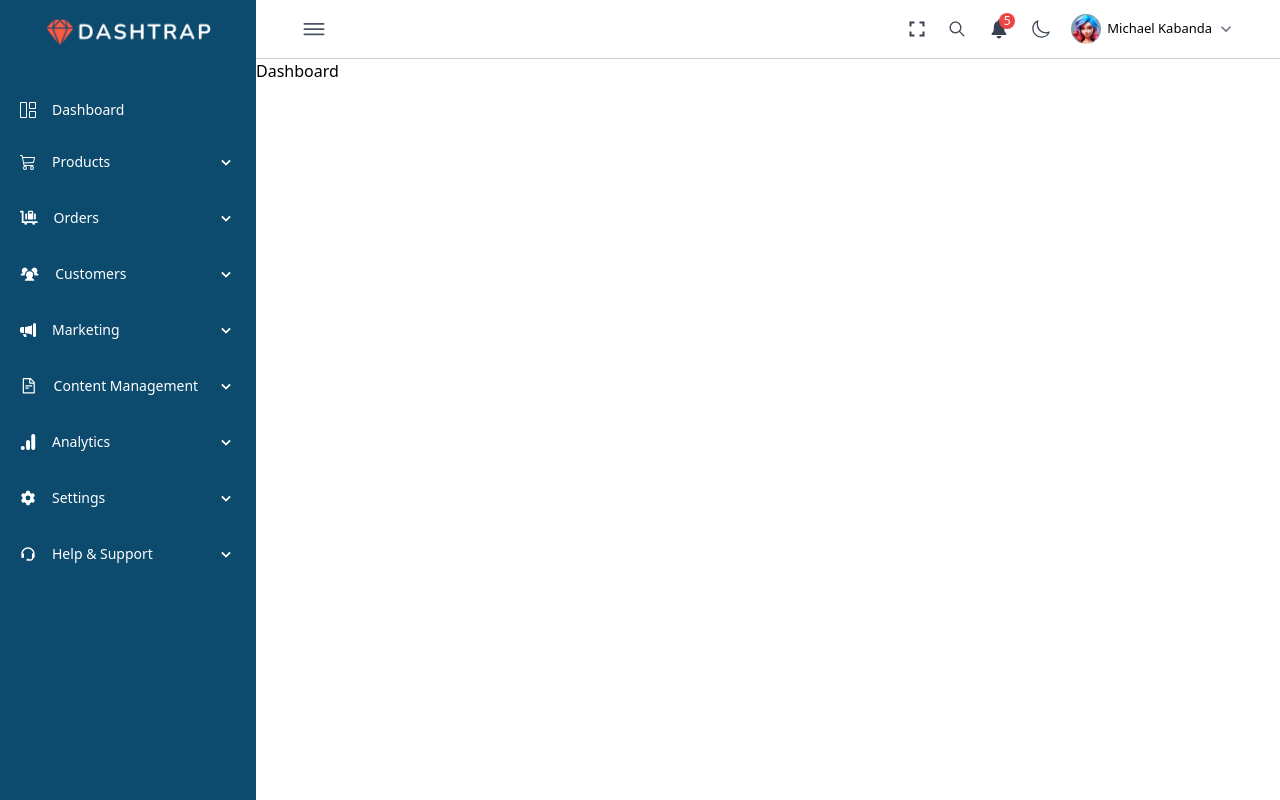
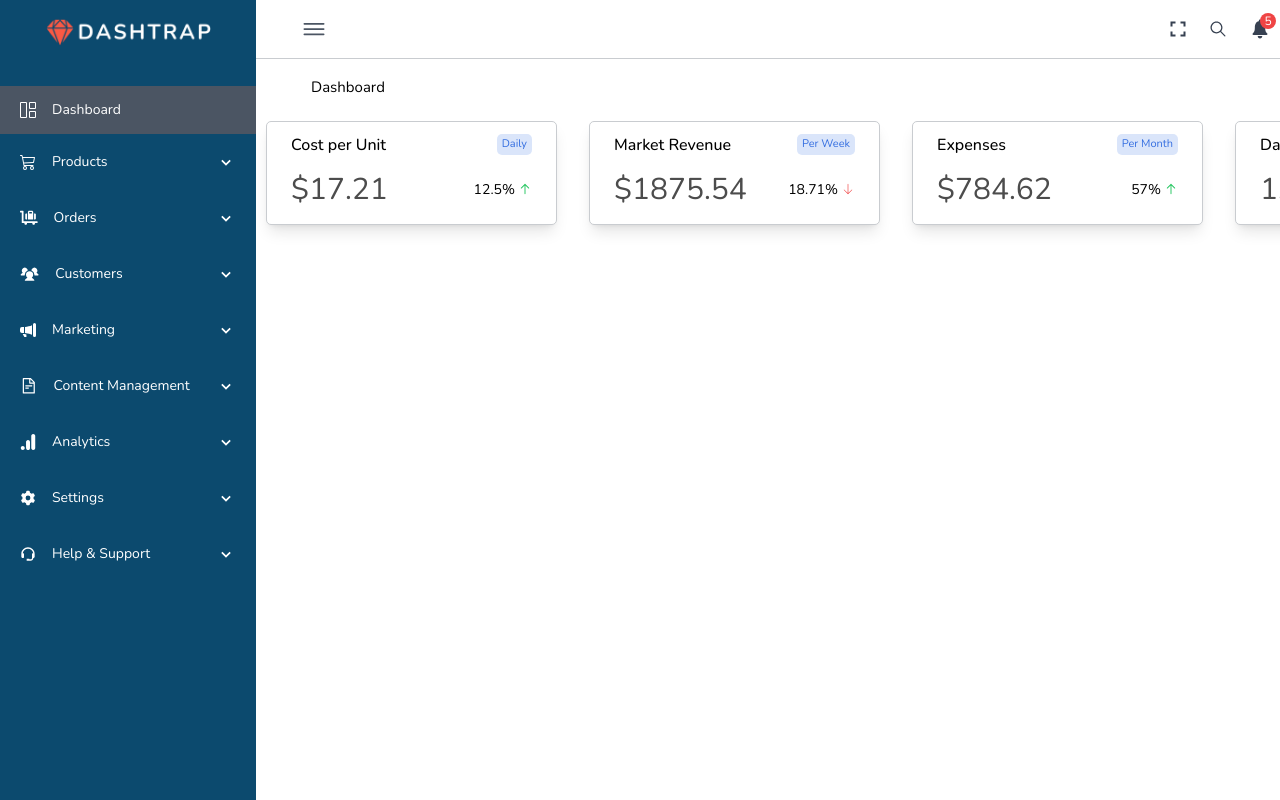
Before and after one commit to Michael-Builds/Customer-Management-System, a Next.js app: page /dashboard in a window 1280 px wide. Built offline with nearby package versions, Linux system fonts and the light colour scheme.

Commit message:
Created the Login and Signup Screen

```diff
--- a/package.json
+++ b/package.json
@@ -14,6 +14,7 @@
     "@mantine/hooks": "^7.8.1",
     "@tabler/icons-react": "^3.2.0",
     "@tanstack/react-table": "^8.16.0",
+    "antd": "^5.16.5",
     "framer-motion": "^11.1.7",
     "next": "14.2.3",
     "react": "^18",
--- a/src/components/Dashboard/index.tsx
+++ b/src/components/Dashboard/index.tsx
@@ -1,7 +1,65 @@
+import styles from "./page.module.css";
+import DashboardCard from "../utils/datacards";
+import { PiArrowDownLight } from "react-icons/pi";
+import { RxArrowUp } from "react-icons/rx";
+import Link from "next/link";
+
 const Dashboard = () => {
+  const data = [
+    {
+      title: "Cost per Unit",
+      value: "$17.21",
+      icon: <RxArrowUp className="text-green-500" />,
+      period: "Daily",
+      rate: "12.5% ",
+      percent: 50,
+    },
+    {
+      title: "Market Revenue",
+      value: "$1875.54",
+      icon: <PiArrowDownLight className="text-red-500" />,
+      period: "Per Week",
+      rate: "18.71%",
+      percent: 50,
+    },
+    {
+      title: "Expenses",
+      value: "$784.62",
+      icon: <RxArrowUp className="text-green-500" />,
+      period: "Per Month",
+      rate: "57% ",
+      percent: 50,
+    },
+    {
+      title: "Daily Visits",
+      value: "1,15,187",
+      icon: <PiArrowDownLight className="text-red-500" />,
+      period: "All Time",
+      rate: "17.8% ",
+      percent: 50,
+    },
+  ];
   return (
-    <div>
-      <p>Dashboard</p>
+    <div className={styles.main}>
+      <div className={styles.header}>
+        <p className={styles.header_text}>Dashboard</p>
+        <div className={styles.breadcrumb}>
+          <Link href="/dashboard">Kemsey</Link>/<p>Dashboard</p>
+        </div>
+      </div>
+      <div className={styles.datacards}>
+        {data.map((item, index) => (
+          <DashboardCard
+            key={index}
+            title={item.title}
+            value={item.value}
+            icon={item.icon}
+            rate={item.rate}
+            period={item.period}
+            percent={item.percent}
+          />
+        ))}
+      </div>
     </div>
   );
 };
--- /dev/null
+++ b/src/components/Dashboard/page.module.css
@@ -0,0 +1,29 @@
+.main {
+  /* width: 100vw; */
+  height: 100vh;
+  padding: 15px 10px;
+}
+
+.datacards {
+  display: flex;
+  justify-content: center;
+  align-items: center;
+  gap: 32px;
+  margin-top: 20px;
+}
+
+.header {
+  display: flex;
+  align-items: center;
+  justify-content: space-between;
+  padding: 2px 45px;
+}
+.breadcrumb {
+  display: flex;
+  align-items: center;
+  gap: 12px;
+  font-size: 15px;
+}
+.header_text {
+  font-size: 15px;
+}
--- a/src/components/Navigation/SideNavigation/index.tsx
+++ b/src/components/Navigation/SideNavigation/index.tsx
@@ -16,6 +16,7 @@ import { PiUsersThreeFill } from "react-icons/pi";
 import { BsFillMegaphoneFill } from "react-icons/bs";
 import { AiOutlineFileText } from "react-icons/ai";
 import { FaQuestion } from "react-icons/fa6";
+import { useRouter } from "next/router";
 
 const NavLink = dynamic(() => import("next/link"));
 
@@ -31,7 +32,7 @@ const routes = [
     href: "#",
     icon: <BsCart3 size="1rem" stroke={`${1.5}`} />,
     children: [
-      { icons: "", label: "Add New Product", href: "#" },
+      { icons: "", label: "Add New Product", href: "/login" },
       { icons: "", label: "Manage Products", href: "#" },
       { icons: "", label: "Product Categories", href: "#required-for-focus" },
     ],
@@ -156,6 +157,12 @@ export const SideNav = () => {
     });
   };
 
+  const router = useRouter();
+
+  const isNavLinkActive = (href: string) => {
+    return router.pathname === href;
+  };
+
   return (
     <div className={styles.sidebar}>
       <div className={styles.site_logo}>
@@ -173,14 +180,11 @@ export const SideNav = () => {
               route.children.length > 0 ? (
                 <div
                   key={index}
-                  className={`${
-                    expandedRoutes[route.label] && "shadow-sm bg-opacity-30 "
-                  }`}
-                >
+                  className={`${expandedRoutes[route.label] && "shadow-sm bg-opacity-30 " }`} >
                   <div
                     title={ !isOpen ? route.label ? route.label.toLowerCase() : "" : "" }
                     onClick={() => toggleRouteExpansion(route.label)}
-                    className={`p-5 py-7 flex justify-between whitespace-nowrap items-center ease-in duration-100 hover:ease-in-out hover:bg-gray-500 hover:text-white h-2 cursor-pointer`}
+                    className={`p-5 py-7 flex justify-between whitespace-nowrap items-center ease-in duration-100 hover:ease-in-out hover:bg-gray-600 hover:text-white h-2 cursor-pointer`}
                   >
                     <div className="flex gap-4 items-center ">
                       <div className="flex text-lg">{route.icon}</div>
@@ -206,12 +210,14 @@ export const SideNav = () => {
                     )}
                   </div>
                   {expandedRoutes[route.label] && (
-                    <ul>
+                    <ul className="">
                       {route.children.map((child, childIndex) => (
                         <li key={childIndex}>
                           <NavLink
                             href={child.href}
-                            className="p-4 pl-12 py-6 flex justify-between font-public whitespace-nowrap items-center ease-in duration-150 hover:ease-in hover:bg-gray-500  hover:text-white h-6"
+                            className={`p-4 pl-6 py-6 list-disc flex justify-between font-public whitespace-nowrap items-center ease-in duration-150 hover:ease-in hover:bg-gray-600  hover:text-white h-6 ${
+                              isNavLinkActive(child.href) ? "bg-gray-600 text-white" : ""
+                            }`}
                             title={ !isOpen ? child.label  ? child.label.toLowerCase()  : "" : ""}
                           >
                             <div className="flex gap-4 items-center">
@@ -241,7 +247,9 @@ export const SideNav = () => {
                   title={ !isOpen ? route.label ? route.label.toLowerCase() : "" : "" }
                   key={index}
                   href={route.href}
-                  className="p-5 py-6 flex justify-between whitespace-nowrap font-public items-center ease-in duration-150 hover:ease-in hover:bg-gray-500  hover:text-white h-6"
+                  className={`p-5 py-6 flex justify-between whitespace-nowrap font-public items-center ease-in duration-150 hover:ease-in hover:bg-gray-600  hover:text-white h-6 ${
+                    isNavLinkActive(route.href) ? "bg-gray-600 text-white" : ""
+                  }`}
                 >
                   <div className="flex gap-4 items-center">
                     <div className="flex text-xl">{route.icon}</div>
--- /dev/null
+++ b/src/components/utils/datacards.tsx
@@ -0,0 +1,28 @@
+import React from "react";
+import styles from "./page.module.css";
+import ProgressComponent from "./progress";
+
+const DashboardCard = ({ title, value, icon, percent, rate, period }: any) => {
+  return (
+    <div
+      className={`${styles.card} shadow-lg p-6  items-center justify-between`}
+    >
+      <div className={styles.top}>
+        <h3 className={styles.title}>{title}</h3>
+        <p className={styles.period}>{period}</p>
+      </div>
+      <div className={styles.middle}>
+        <h3 className={styles.value}>{value}</h3>
+        <div className={styles.right}>
+          <p className={styles.rate}>{rate}</p>
+          <p className={styles.icon}>{icon}</p>
+        </div>
+      </div>
+      <div className={styles.progress}>
+        <ProgressComponent percent={percent} />
+      </div>
+    </div>
+  );
+};
+
+export default DashboardCard;
--- a/src/components/utils/page.module.css
+++ b/src/components/utils/page.module.css
@@ -9,3 +9,62 @@
   font-size: 13px;
   margin-left: 2px;
 }
+
+.card {
+  display: flex;
+  flex-direction: column;
+  width: 38vh;
+  height: 13vh;
+  border: 1px solid #c9ccd0;
+  border-radius: 5px;
+  background-color: white;
+}
+
+.top {
+  display: flex;
+  align-items: center;
+  justify-content: space-between;
+  width: 100%;
+  margin-top: -0.8rem;
+}
+.title {
+  font-weight: 500;
+}
+
+.period {
+  font-size: 11px;
+  background-color: rgba(52, 110, 224, 0.18);
+  padding: 2px 5px;
+  border-radius: 5px;
+  text-align: center;
+  display: flex;
+  white-space: nowrap;
+  color: #346ee0;
+  box-shadow: none;
+}
+.middle {
+  display: flex;
+  align-items: center;
+  justify-content: space-between;
+  width: 100%;
+  margin-top: 10px;
+}
+.value {
+  font-size: 1.875rem;
+  color: rgb(76, 76, 76);
+}
+
+.right {
+  display: flex;
+  align-items: center;
+  gap: 3px;
+}
+.rate {
+  font-size: 14px;
+}
+.icon {
+  font-size: 14px;
+}
+/* .progress{
+  margin-top: 12px;
+} */
--- /dev/null
+++ b/src/components/utils/progress.tsx
@@ -0,0 +1,8 @@
+import React from "react";
+import { Progress } from "antd";
+
+const ProgressComponent = ({ percent }: any) => {
+  return <Progress percent={percent} showInfo={false} />;
+};
+
+export default ProgressComponent;
--- a/src/pages/_document.tsx
+++ b/src/pages/_document.tsx
@@ -6,6 +6,7 @@ export default function Document() {
       <Head />
       <body>
         <Main />
+        <link href="https://fonts.googleapis.com/css2?family=Nunito:ital,wght@0,200..1000;1,200..1000&display=swap" rel="stylesheet"></link>
         <NextScript />
       </body>
     </Html>
--- a/src/pages/dashboard/index.tsx
+++ b/src/pages/dashboard/index.tsx
@@ -1,10 +1,11 @@
 import React from "react";
 import withLayout from "@/components/Auth/WithLayout";
+import Dashboard from "@/components/Dashboard";
 
 const Main = () => {
   return (
-    <div className="w-full h-full ">
-      <p>Dashboard</p>
+    <div>
+      <Dashboard />
     </div>
   );
 };
--- a/src/styles/globals.css
+++ b/src/styles/globals.css
@@ -18,12 +18,13 @@
 
 body {
   color: rgb(var(--foreground-rgb));
-  background: linear-gradient(
+  /* background: linear-gradient(
       to bottom,
       transparent,
       rgb(var(--background-end-rgb))
     )
-    rgb(var(--background-start-rgb));
+    rgb(var(--background-start-rgb)); */
+  font-family: "Nunito", cursive;
 }
 
 @layer utilities {
--- a/tailwind.config.ts
+++ b/tailwind.config.ts
@@ -13,6 +13,7 @@ const config: Config = {
         "gradient-conic":
           "conic-gradient(from 180deg at 50% 50%, var(--tw-gradient-stops))",
       },
+
     },
   },
   plugins: [],
```
Also changed, not shown: 1 other file (tests, documents, lock files or other folders).
